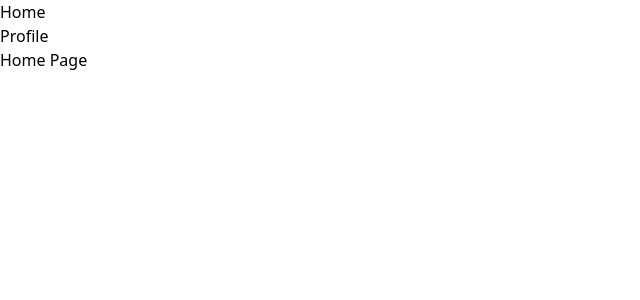
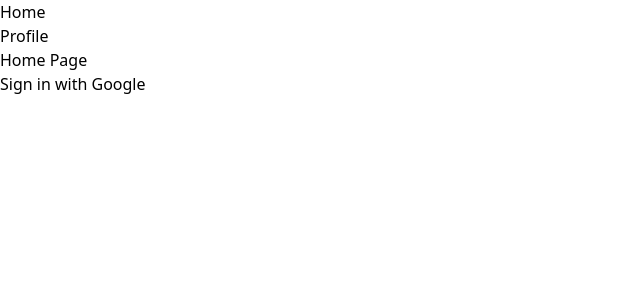
Before and after one commit to kjubik/WeMeet, a React (Vite) app: page / in a window 1280 px wide. Shown: the top 300 px of the page, without its empty margins (0-640 px from the left). Built offline with nearby package versions, Linux system fonts and the light colour scheme; no server answers.

Commit message:
push user to profile page after login

```diff
--- a/src/components/Auth/GoogleSignIn.tsx
+++ b/src/components/Auth/GoogleSignIn.tsx
@@ -1,13 +1,17 @@
 import React from 'react';
+import { useNavigate } from 'react-router-dom';
 import { getAuth, GoogleAuthProvider, signInWithPopup } from 'firebase/auth';
 
 const SignInWithGoogleButton = () => {
   const auth = getAuth();
   const googleProvider = new GoogleAuthProvider();
 
+  const navigate = useNavigate();
+
   const signInWithGoogle = async () => {
     try {
       await signInWithPopup(auth, googleProvider);
+      navigate('/profile');
     } catch (error) {
       console.error('Google Sign-In Error:', error);
     }
--- a/src/components/Pages/Home.tsx
+++ b/src/components/Pages/Home.tsx
@@ -1,8 +1,10 @@
+import UserStatus from '../Auth/UserStatus.tsx';
 
 function Home(){
     return(
         <div>
             <h1 className="font-bold">Home Page</h1>
+            <UserStatus />
         </div>
     );
 }
```
